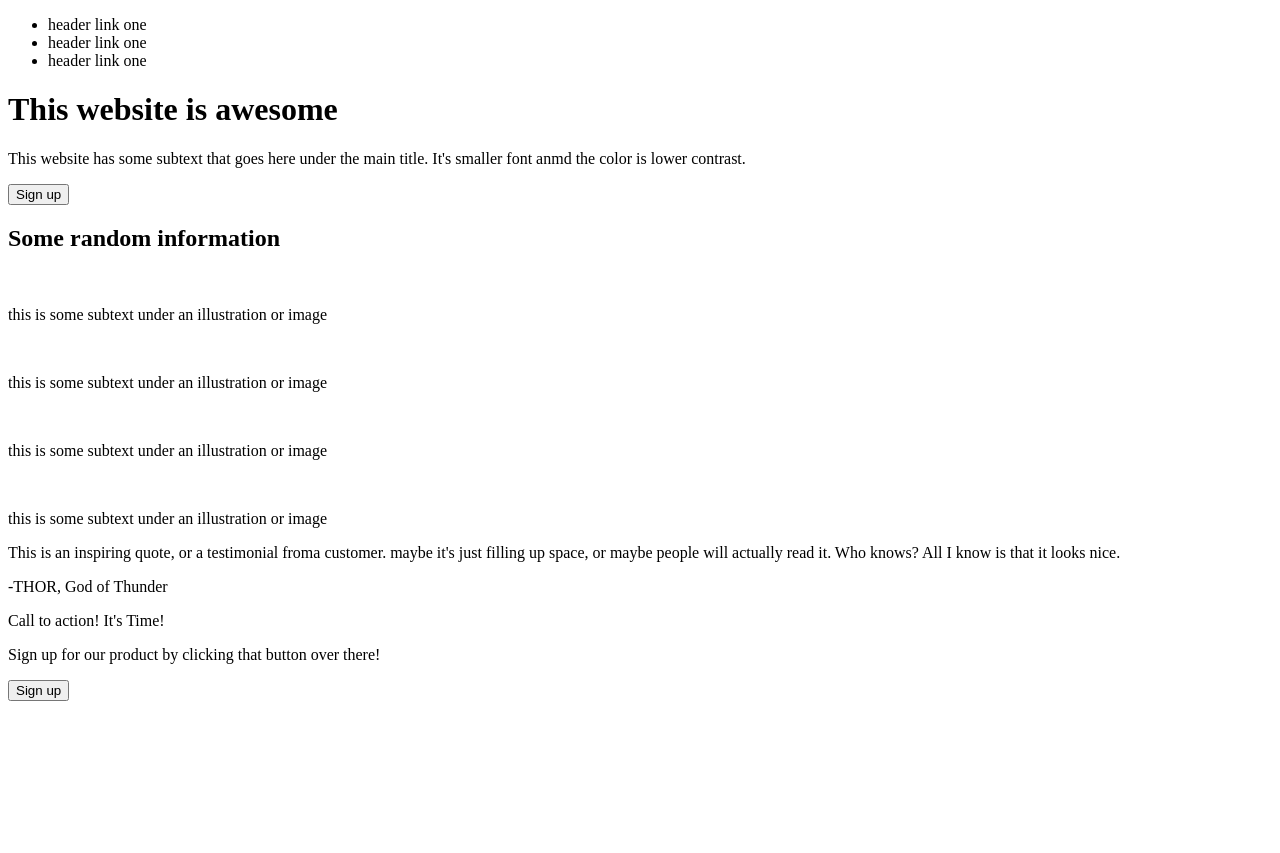
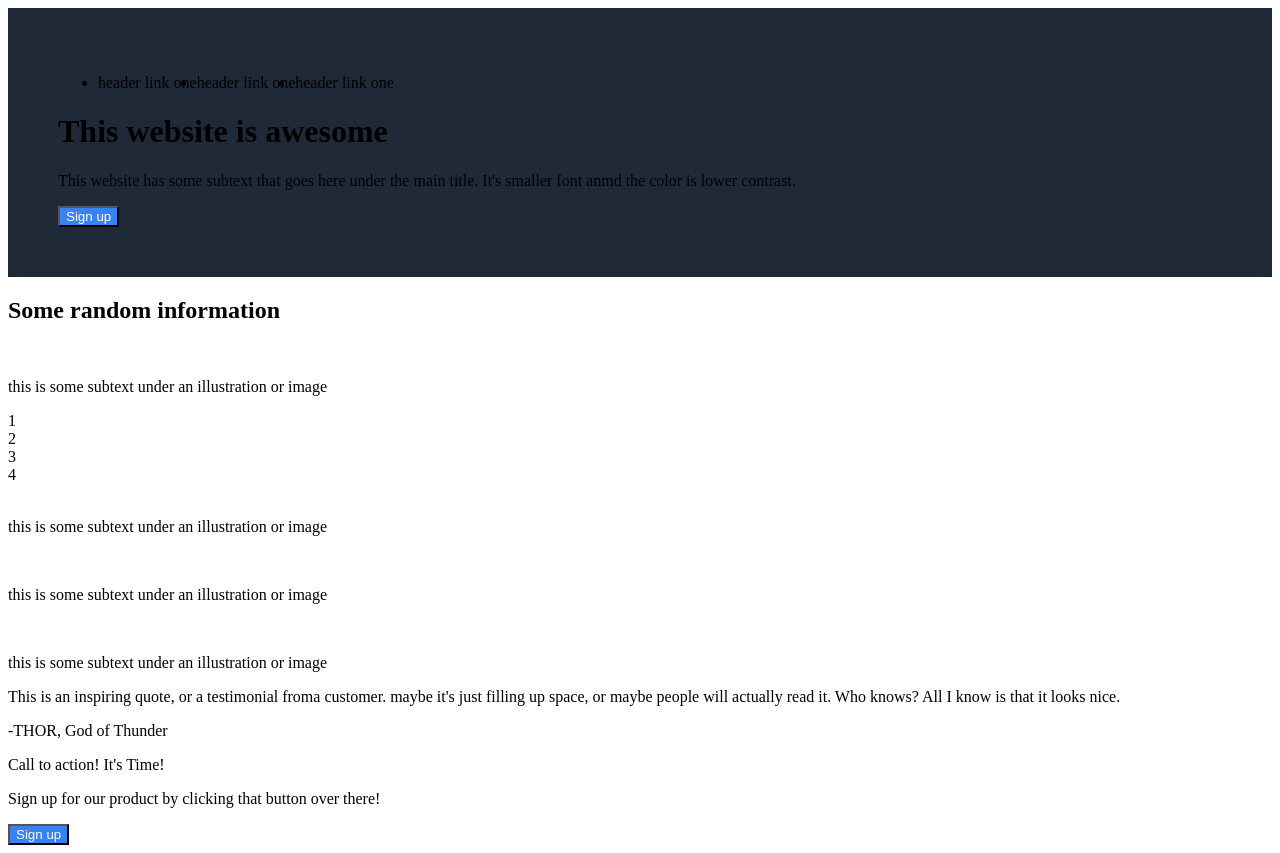
Before and after one commit to dev-Zidxne/Landing-Page-Demo, a plain HTML site: page index.html in a window 1280 px wide. Before the commit the page ends 800 px from the top, so only its background shows below. Drawn offline with Linux system fonts and the light colour scheme.

Commit message:
Chnges made -
Added a list classs for links
Added background color for header and button
Changed button text color

```diff
--- a/index.html
+++ b/index.html
@@ -13,7 +13,7 @@
     <header>
 <div class="logo"><a href="#"></a>
 </div>
-<ul>
+<ul class="links">
     <li>header link one</li>
     <li>header link one</li>
     <li>header link one</li>
@@ -28,6 +28,10 @@
 <h2>Some random information</h2>
 <img src="" alt="">
 <p>this is some subtext under an illustration or image</p>
+<div>1</div>
+<div>2</div>
+<div>3</div>
+<div>4</div>
 <img src="" alt="">
 <p>this is some subtext under an illustration or image</p>
 <img src="" alt="">
--- a/style.css
+++ b/style.css
@@ -0,0 +1,15 @@
+header {
+
+    background-color: #1f2937;
+padding: 50px;
+
+}
+
+button {
+    color: white;
+    background-color: #3882f6
+}
+
+.links {
+    display: flex;
+}
```
Also changed, not shown: odin-project.png (added).
